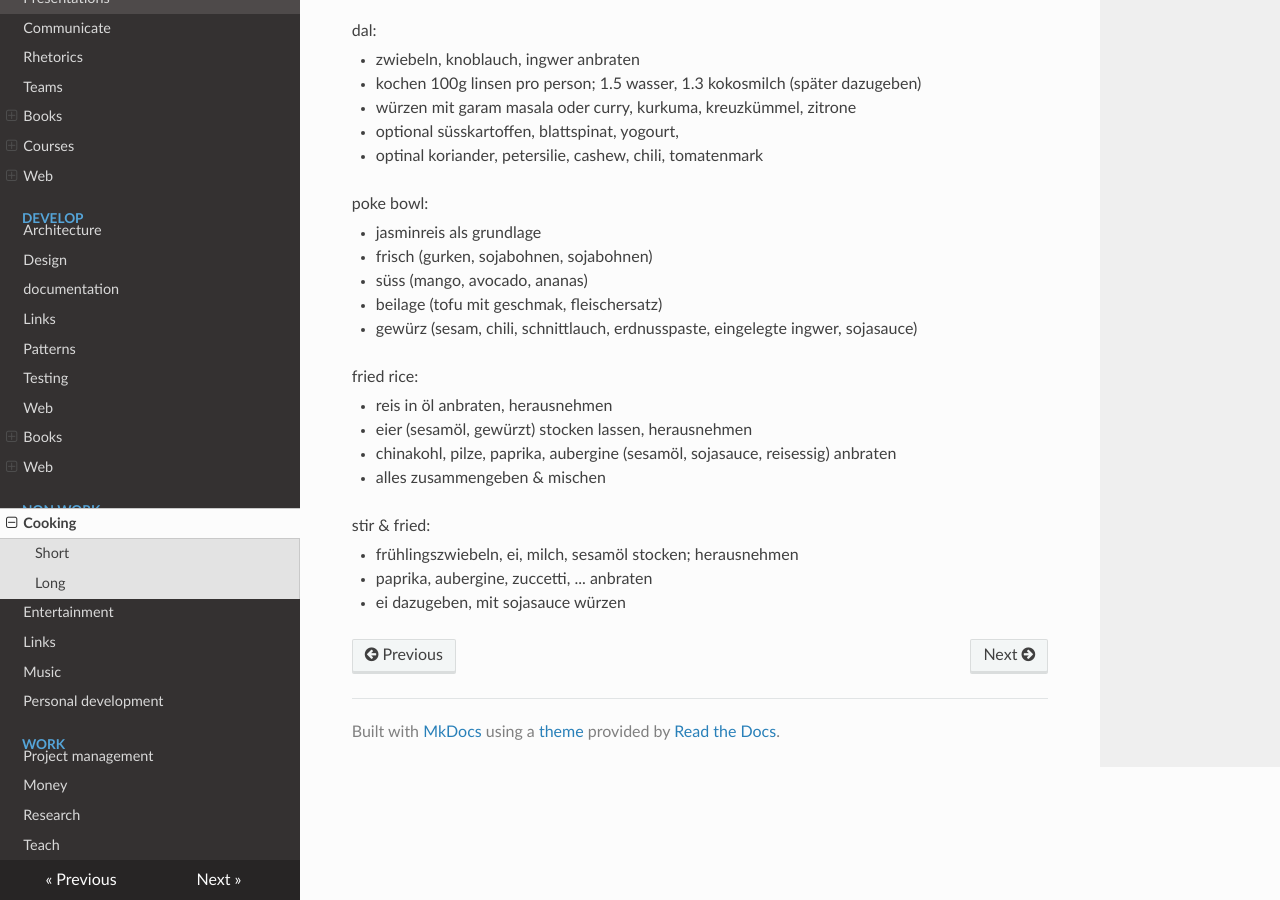
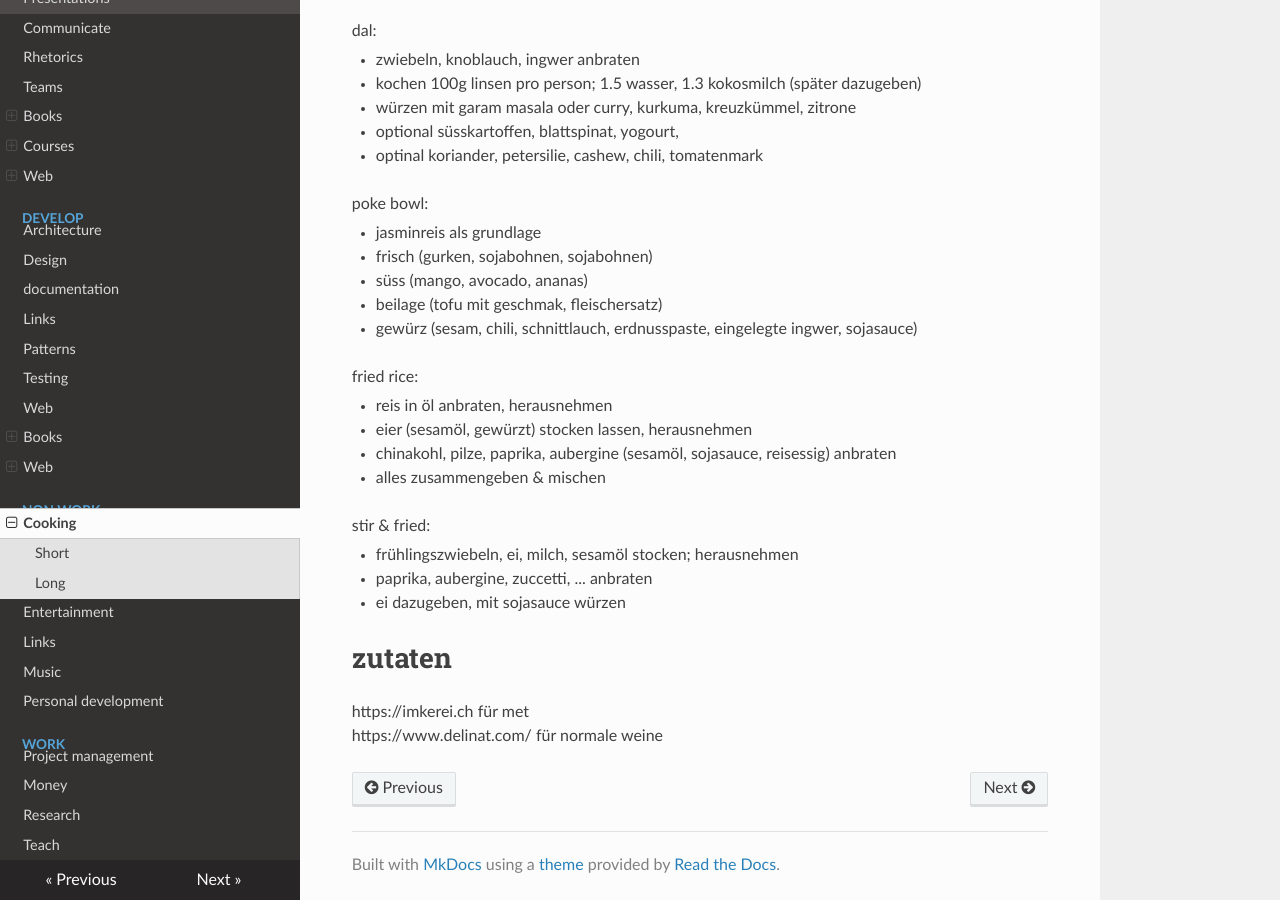
Before and after one commit to famoser/docs, an MkDocs documentation site: the page built from docs/non-work/coocking.md, in a window 1280 px wide and 900 px high, scrolled down 2216 px. Built offline with MkDocs 1.6.1, drawn with Linux system fonts in a browser that asks for light colours; nearby versions of some CDN libraries.

Commit message:
Add resources

```diff
--- a/docs/non-work/coocking.md
+++ b/docs/non-work/coocking.md
@@ -126,3 +126,10 @@ stir & fried:
 - frühlingszwiebeln, ei, milch, sesamöl stocken; herausnehmen
 - paprika, aubergine, zuccetti, ... anbraten
 - ei dazugeben, mit sojasauce würzen
+
+
+zutaten
+===
+
+https://imkerei.ch für met
+https://www.delinat.com/ für normale weine
```
Also changed, not shown: docs/develop/patterns.md (+1 -0 lines).
